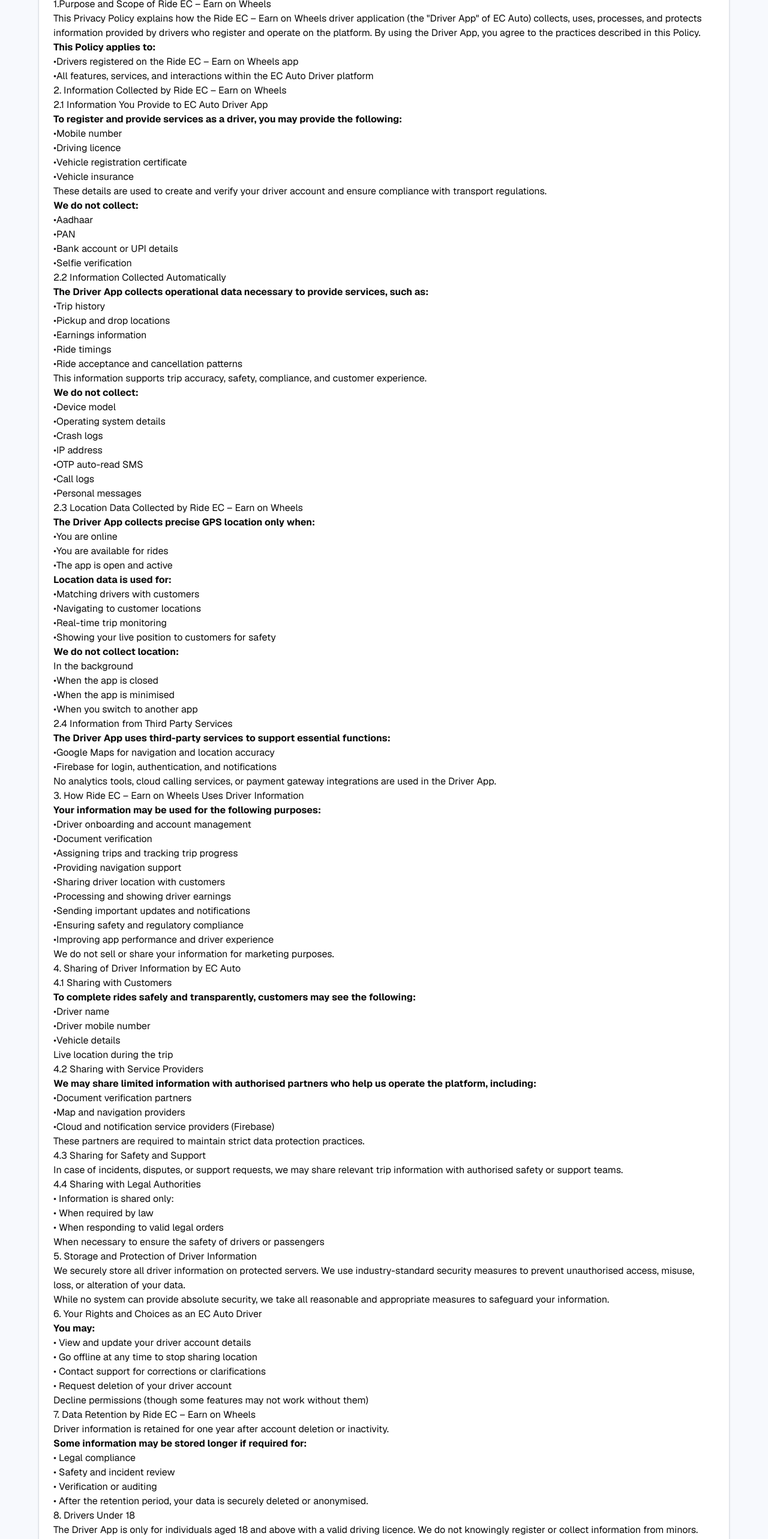
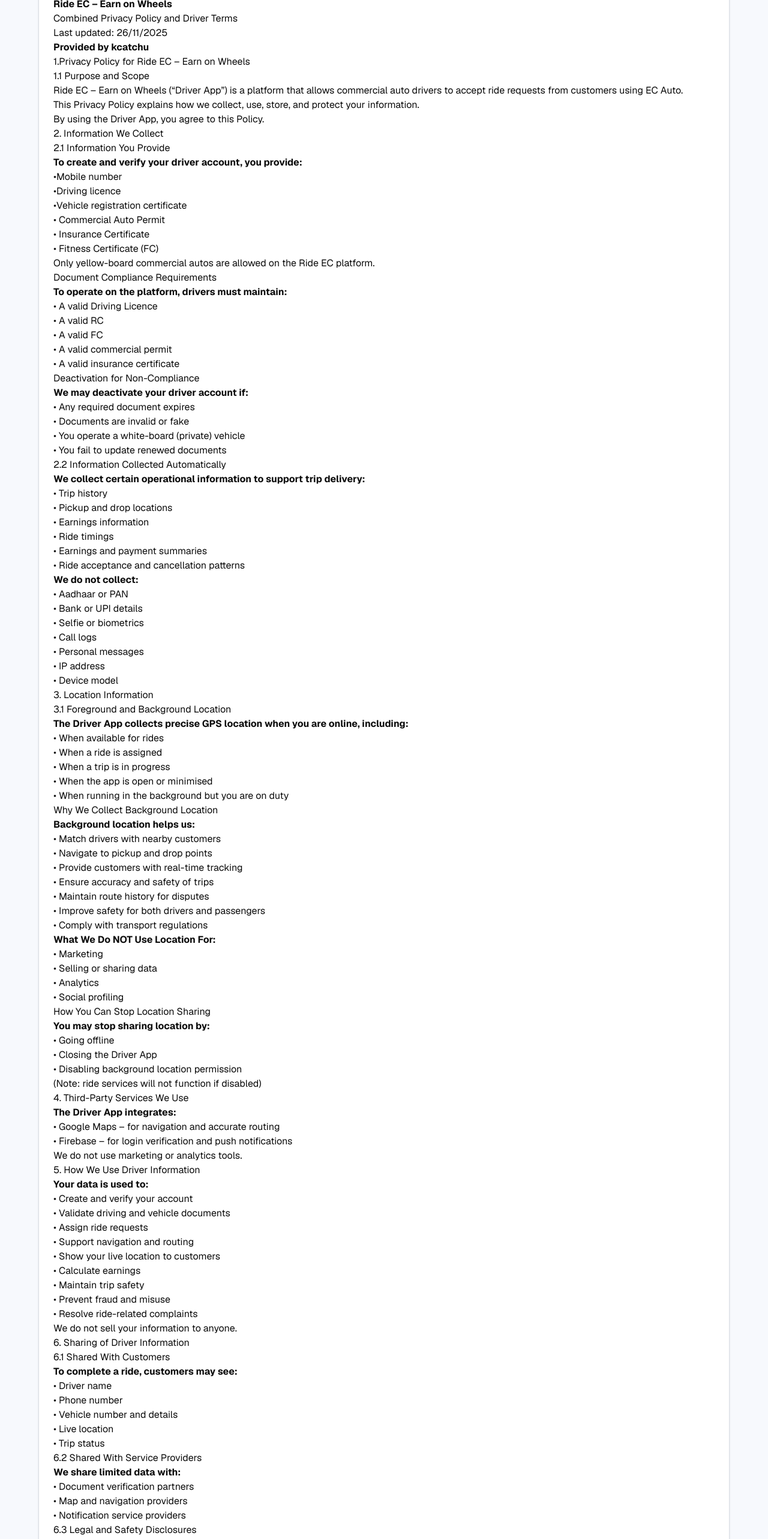
Before and after one commit to catchuacademy/instabookin, a Next.js app: page /driver-policy in a window 1280 px wide. Shown: the part 180-2746 px from the top of the page at 60% size. Built offline with nearby package versions, Linux system fonts and the light colour scheme.

Commit message:
privacy policy updated

```diff
--- a/src/app/customer-policy/page.tsx
+++ b/src/app/customer-policy/page.tsx
@@ -29,7 +29,7 @@ export default function Privacy() {
         <header>
             <h4 className="font-bold text-foreground">EC Auto – Instant Ride</h4>
             <p>Combined Privacy Policy and Customer Terms</p>
-          <p>Last updated: 25/11/2025</p>
+          <p>Last updated: 26/11/2025</p>
              <h4 className="font-bold text-foreground">Provided by kcatchu</h4>
 
         </header>
--- a/src/app/driver-policy/page.tsx
+++ b/src/app/driver-policy/page.tsx
@@ -26,48 +26,66 @@ export default function Privacy() {
               <CardContent className="space-y-6">
                 <div>
 
-            <h2> 1.Purpose and Scope of Ride EC – Earn on Wheels</h2>
-            <p>This Privacy Policy explains how the Ride EC – Earn on Wheels driver application (the "Driver App" of EC Auto) collects, uses, processes, and protects information provided by drivers who register and operate on the platform. By using the Driver App, you agree to the practices described in this Policy.
+                  <header>
+            <h4 className="font-bold text-foreground">Ride EC – Earn on Wheels</h4>
+            <p>Combined Privacy Policy and Driver Terms</p>
+          <p>Last updated: 26/11/2025</p>
+             <h4 className="font-bold text-foreground">Provided by kcatchu</h4>
+
+        </header>
+
+              <h2>1.Privacy Policy for Ride EC – Earn on Wheels</h2>
+            <h2>1.1 Purpose and Scope</h2>
+            <p> Ride EC – Earn on Wheels (“Driver App”) is a platform that allows commercial auto drivers to accept ride requests from customers using EC Auto.
             </p>
           <ul>
-            <h2 className="text-1xl font-bold text-foreground">This Policy applies to:</h2>
-                      <p>•Drivers registered on the Ride EC – Earn on Wheels app</p>
-                      <p>•All features, services, and interactions within the EC Auto Driver platform</p>
+                       <p>This Privacy Policy explains how we collect, use, store, and protect your information.</p>
+                      <p>By using the Driver App, you agree to this Policy.</p>
           </ul>
 
-    <h2>2. Information Collected by Ride EC – Earn on Wheels</h2>
-    <h2> 2.1 Information You Provide to EC Auto Driver App</h2>
+    <h2>2. Information We Collect</h2>
+    <h2>2.1 Information You Provide</h2>
 
     <ul>
-        <h2 className="text-1xl font-bold text-foreground">To register and provide services as a driver, you may provide the following:</h2>
+        <h2 className="text-1xl font-bold text-foreground">To create and verify your driver account, you provide:</h2>
         <p>•Mobile number</p>
         <p>•Driving licence</p>
         <p>•Vehicle registration certificate</p>
-        <p>•Vehicle insurance</p>
-        <p>These details are used to create and verify your driver account and ensure compliance with transport regulations.</p>
-        <h2 className="text-1xl font-bold text-foreground">We do not collect:</h2>
-        <p>•Aadhaar</p>
-        <p>•PAN</p>
-        <p>•Bank account or UPI details</p>
-        <p>•Selfie verification</p>
+        <p>•	Commercial Auto Permit</p>
+        <p>•	Insurance Certificate</p>
+        <p>•	Fitness Certificate (FC)</p>
+        <p>Only yellow-board commercial autos are allowed on the Ride EC platform.</p>
+        <p>Document Compliance Requirements</p>
+         <h2 className="text-1xl font-bold text-foreground">To operate on the platform, drivers must maintain:</h2>
+        <p>•	A valid Driving Licence</p>
+        <p>•	A valid RC</p>
+        <p>•	A valid FC</p>
+        <p>•	A valid commercial permit</p>
+        <p>•	A valid insurance certificate</p>
+       <p> Deactivation for Non-Compliance</p>
+       <h2 className="text-1xl font-bold text-foreground">We may deactivate your driver account if:</h2>
+       <p>•	Any required document expires</p>
+       <p>•	Documents are invalid or fake</p>
+       <p>•	You operate a white-board (private) vehicle</p>
+       <p>•	You fail to update renewed documents</p>
         <h2>2.2 Information Collected Automatically  </h2>
-        <h2 className="text-1xl font-bold text-foreground">The Driver App collects operational data necessary to provide services, such as:</h2>
-        <p>•Trip history</p>
-        <p>•Pickup and drop locations</p>
-        <p>•Earnings information</p>
-        <p>•Ride timings</p>
-        <p>•Ride acceptance and cancellation patterns</p>
-        <p>This information supports trip accuracy, safety, compliance, and customer experience.</p>
+        <h2 className="text-1xl font-bold text-foreground">We collect certain operational information to support trip delivery:</h2>
+        <p>• Trip history</p>
+        <p>• Pickup and drop locations</p>
+        <p>• Earnings information</p>
+        <p>• Ride timings</p>
+        <p>•	Earnings and payment summaries</p>
+        <p>• Ride acceptance and cancellation patterns</p>
          <h2 className="text-1xl font-bold text-foreground">We do not collect:</h2>
-        <p>•Device model</p>
-        <p>•Operating system details</p>
-        <p>•Crash logs</p>
-        <p>•IP address</p>
-        <p>•OTP auto-read SMS</p>
-        <p>•Call logs</p>
-        <p>•Personal messages</p>
+        <p>•	Aadhaar or PAN</p>
+        <p>•	Bank or UPI details</p>
+        <p>•	Selfie or biometrics</p>
+        <p>•	Call logs</p>
+        <p>•	Personal messages</p>
+        <p>•	IP address</p>
+        <p>•	Device model</p>
 
-        <h2>2.3 Location Data Collected by Ride EC – Earn on Wheels</h2>
+        {/* <h2>2.3 Location Data Collected by Ride EC – Earn on Wheels</h2>
         <h2 className="text-1xl font-bold text-foreground">The Driver App collects precise GPS location only when:</h2>
          <p>•You are online</p>
          <p>•You are available for rides</p>
@@ -85,80 +103,114 @@ export default function Privacy() {
          <h2>2.4 Information from Third Party Services</h2>
          <h2 className="text-1xl font-bold text-foreground">The Driver App uses third-party services to support essential functions:</h2>
           <p>•Google Maps for navigation and location accuracy</p>
-         <p>•Firebase for login, authentication, and notifications</p>
-         <p>No analytics tools, cloud calling services, or payment gateway integrations are used in the Driver App.</p>
+         <p>•Firebase for login, authentication, and notifications</p> */}
+         {/* <p>No analytics tools, cloud calling services, or payment gateway integrations are used in the Driver App.</p>     */}
     </ul>
 
-    <h2>3. How Ride EC – Earn on Wheels Uses Driver Information</h2>
+    <h2>3. Location Information</h2>
+    <h2>3.1 Foreground and Background Location</h2>
     <ul>
-       <h2 className="text-1xl font-bold text-foreground">Your information may be used for the following purposes:</h2>
-       <p>•Driver onboarding and account management</p>
-         <p>•Document verification</p>
-          <p>•Assigning trips and tracking trip progress</p>
-         <p>•Providing navigation support</p>
-         <p>•Sharing driver location with customers</p>
-          <p>•Processing and showing driver earnings</p>
-         <p>•Sending important updates and notifications</p>
-          <p>•Ensuring safety and regulatory compliance</p>
-            <p>•Improving app performance and driver experience</p>
-            <p>We do not sell or share your information for marketing purposes.</p>
+       <h2 className="text-1xl font-bold text-foreground">The Driver App collects precise GPS location when you are online, including:</h2>
+       <p>•	When available for rides</p>
+         <p>•	When a ride is assigned</p>
+          <p>•	When a trip is in progress</p>
+         <p>  •	When the app is open or minimised</p>
+         <p> •	When running in the background but you are on duty</p>
+          <p>Why We Collect Background Location </p>
+        <h2 className="text-1xl font-bold text-foreground"> Background location helps us:</h2>
+        <p>•	Match drivers with nearby customers</p>
+        <p>•	Navigate to pickup and drop points</p>
+        <p>•	Provide customers with real-time tracking</p>
+        <p>•	Ensure accuracy and safety of trips</p>
+        <p>•	Maintain route history for disputes</p>
+        <p>•	Improve safety for both drivers and passengers</p>
+        <p>•	Comply with transport regulations</p>
+       <h2 className="text-1xl font-bold text-foreground">  What We Do NOT Use Location For:</h2>
+       <p>•	Marketing</p>
+        <p>•	Selling or sharing data</p>
+         <p>•	Analytics</p>
+          <p>•	Social profiling</p>
+           <p>How You Can Stop Location Sharing</p>
+           <h2 className="text-1xl font-bold text-foreground">You may stop sharing location by:</h2>
+           <p>•	Going offline</p>
+            <p>•	Closing the Driver App</p>
+             <p>•	Disabling background location permission</p>
+             <p>(Note: ride services will not function if disabled)</p>
     </ul>
 
 
-    <h2> 4. Sharing of Driver Information by EC Auto</h2>
-    <h2>4.1 Sharing with Customers</h2>
+    <h2>4. Third-Party Services We Use</h2>
+
     <ul>
-        <h2 className="text-1xl font-bold text-foreground">To complete rides safely and transparently, customers may see the following:</h2>
-       <p>•Driver name</p>
-         <p>•Driver mobile number</p>
-          <p>•Vehicle details</p>
-         <p>Live location during the trip</p>
-         <h2>4.2 Sharing with Service Providers</h2>
-        <h2 className="text-1xl font-bold text-foreground">  We may share limited information with authorised partners who help us operate the platform, including:</h2>
-         <p>•Document verification partners</p>
-         <p>•Map and navigation providers</p>
-          <p>•Cloud and notification service providers (Firebase)</p>
-         <p>These partners are required to maintain strict data protection practices.</p>
-         <h2>4.3 Sharing for Safety and Support</h2>
-         <p>In case of incidents, disputes, or support requests, we may share relevant trip information with authorised safety or support teams.</p>
-         <h2>4.4 Sharing with Legal Authorities</h2>
-          <p>• Information is shared only:</p>
-         <p>• When required by law</p>
-          <p>• When responding to valid legal orders</p>
-         <p>When necessary to ensure the safety of drivers or passengers</p>
+        <h2 className="text-1xl font-bold text-foreground">The Driver App integrates:</h2>
+       <p>•	Google Maps – for navigation and accurate routing</p>
+         <p>•	Firebase – for login verification and push notifications</p>
+          <p>We do not use marketing or analytics tools.</p>
+
 
     </ul>
 
-    <h2>5. Storage and Protection of Driver Information</h2>
-    <p>We securely store all driver information on protected servers. We use industry-standard security measures to prevent unauthorised access, misuse, loss, or alteration of your data.</p>
-    <p>While no system can provide absolute security, we take all reasonable and appropriate measures to safeguard your information.</p>
+    <h2>5. How We Use Driver Information</h2>
+     <h2 className="text-1xl font-bold text-foreground">Your data is used to:</h2>
+    <p>•	Create and verify your account</p>
+    <p>•	Validate driving and vehicle documents</p>
+    <p>•	Assign ride requests</p>
+    <p>•	Support navigation and routing</p>
+    <p>•	Show your live location to customers</p>
+    <p>•	Calculate earnings</p>
+    <p>•	Maintain trip safety</p>
+    <p>•	Prevent fraud and misuse</p>
+    <p>•	Resolve ride-related complaints</p>
+    <p>We do not sell your information to anyone.</p>
 
-    <h2>6. Your Rights and Choices as an EC Auto Driver</h2>
-    <h2 className="text-1xl font-bold text-foreground">You may:</h2>
-         <p>• View and update your driver account details</p>
-         <p>• Go offline at any time to stop sharing location</p>
-         <p>• Contact support for corrections or clarifications</p>
-         <p>• Request deletion of your driver account</p>
-         <p>Decline permissions (though some features may not work without them)</p>
+    <h2>6. Sharing of Driver Information</h2>
+    <h2>6.1 Shared With Customers</h2>
+    <h2 className="text-1xl font-bold text-foreground">To complete a ride, customers may see:</h2>
+         <p>•	Driver name</p>
+         <p>•	Phone number</p>
+         <p>•	Vehicle number and details</p>
+         <p>•	Live location</p>
+         <p>•	Trip status</p>
+         <h2>6.2 Shared With Service Providers</h2>
+        <h2 className="text-1xl font-bold text-foreground"> We share limited data with:</h2>
+        <p>•	Document verification partners</p>
+        <p>•	Map and navigation providers</p>
+        <p>•	Notification service providers</p>
+        <h2>6.3 Legal and Safety Disclosures</h2>
+       <h2 className="text-1xl font-bold text-foreground">We may share information when required to:</h2>
+      <p>•	Respond to lawful authority requests</p>
+      <p>•	Investigate safety or fraud incidents</p>
+      <p>•	Support dispute resolution</p>
 
-    <h2> 7. Data Retention by Ride EC – Earn on Wheels</h2>
-    <p>Driver information is retained for one year after account deletion or inactivity.</p>
-    <h2 className="text-1xl font-bold text-foreground">Some information may be stored longer if required for:</h2>
-     <p>• Legal compliance</p>
-         <p>• Safety and incident review</p>
-          <p>• Verification or auditing</p>
-         <p>• After the retention period, your data is securely deleted or anonymised.</p>
+    <h2>7. Data Storage and Protection</h2>
+    <p>Your information is stored securely on protected servers.</p>
+    <p>We use industry-standard measures to protect against unauthorized access, misuse, or loss.</p>
+
+    <h2>8. Data Retention</h2>
+    <p>We retain driver data for 1 year after account deletion or inactivity.</p>
+    <h2 className="text-1xl font-bold text-foreground">Some data may be kept longer for:</h2>
+    <p>•	Legal compliance</p>
+    <p>•	Dispute resolution</p>
+    <p>•	Safety records</p>
 
 
-    <h2>8. Drivers Under 18</h2>
-    <p>The Driver App is only for individuals aged 18 and above with a valid driving licence. We do not knowingly register or collect information from minors.</p>
+     <h2>9. Your Choices and Rights</h2>
+     <h2 className="text-1xl font-bold text-foreground">Drivers may:</h2>
+     <p>•	Update account details</p>
+     <p>•	View trip and earnings history</p>
+     <p>•	Request account deletion</p>
+     <p>•	Withdraw permissions (may disable app functions)</p>
 
-     <h2>9. Changes to This Privacy Policy</h2>
-     <p>We may update this Privacy Policy periodically to reflect changes in law or service updates. The "Last Updated" date will change accordingly. In some cases, drivers may be notified within the app.</p>
+     <h2>10. Drivers Under 18</h2>
+     <p>The Driver App is only for drivers aged 18 and above with a valid commercial driving licence.</p>
 
-     <h2>10. Contact Us and Grievance Redressal</h2>
-     <p>For questions, complaints, or concerns related to this Privacy Policy, you may contact:</p>
-     <h2 className="text-1xl font-bold text-foreground">Grievance Officer:</h2>
+     <h2>11. Changes to This Policy</h2>
+     <p>This Privacy Policy may be updated.</p>
+     <p>The updated version will always be available on our website or in the app.</p>
+
+     <h2>12. Contact & Grievance Redressal</h2>
+          <h2 className="text-1xl font-bold text-foreground">Grievance Officer:</h2>
+
        <p>ArunKanth</p>
          <p>Email: info@catchuhealthcare.com</p>
            <p>Phone: 7735736629</p>
```
